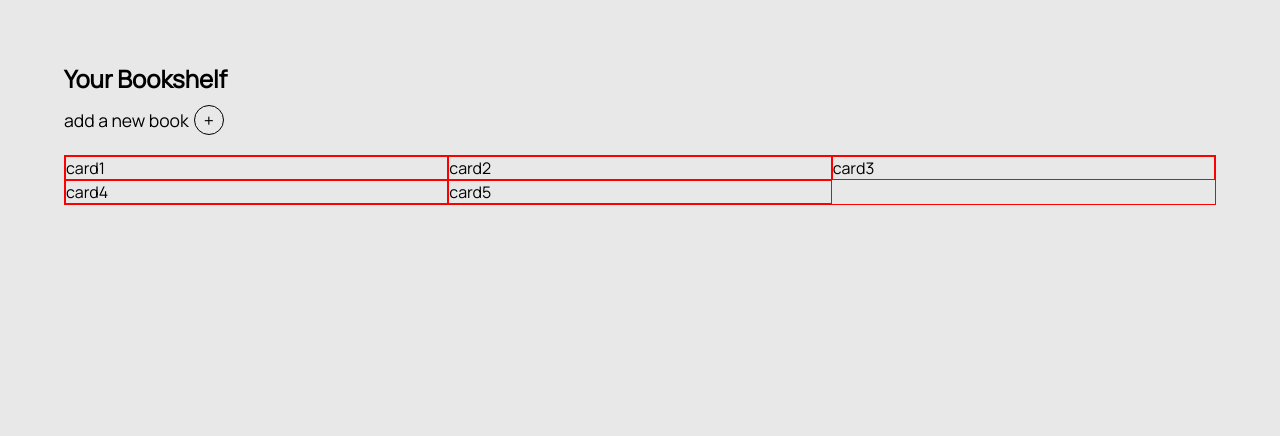
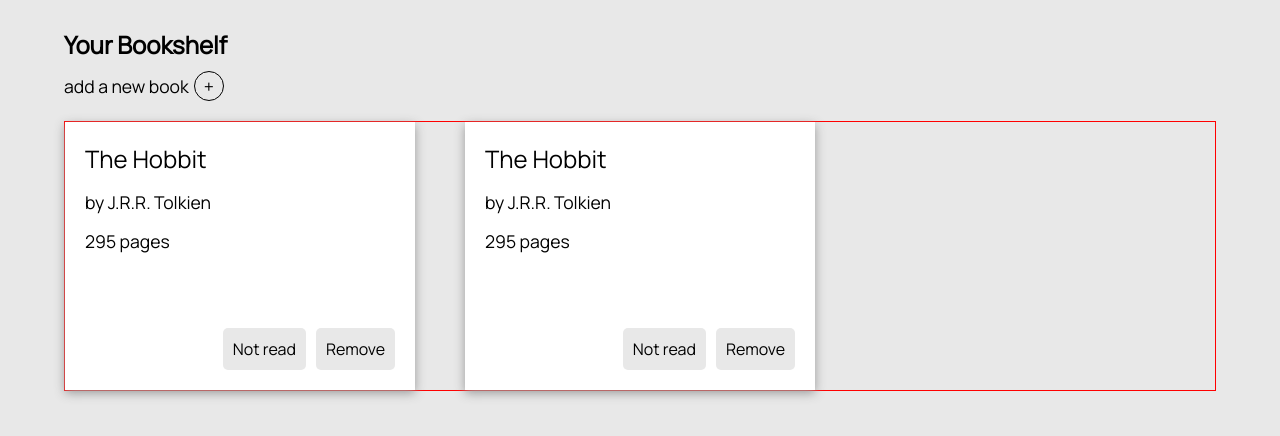
Before and after one commit to erinsophie/library, a website: page index.html in a window 1280 px wide. Shown: the part 124-560 px from the top of the page. Drawn offline with Linux system fonts and the light colour scheme.

Commit message:
Set up template cards

```diff
--- a/index.html
+++ b/index.html
@@ -32,14 +32,30 @@
         <p>add a new book</p>
         <button class="add-btn">+</button>
      </div>
-        <div class="books-grid">
-           <div class="card">card1</div>
-           <div class="card">card2</div>
-           <div class="card">card3</div>
-           <div class="card">card4</div>
-           <div class="card">card5</div>
+      <div class="books-grid">
+        <div class="card">
+            <p class="book-title">The Hobbit</p>
+            <p class="author">by J.R.R. Tolkien</p>
+            <p class="pages">295 pages</p>
+            <div class="btn-container">
+              <button class="read-btn not-read">Not read</button>
+              <button class="remove-btn">Remove</button>
+           </div>
         </div>
+
+        <div class="card">
+            <p class="book-title">The Hobbit</p>
+            <p class="author">by J.R.R. Tolkien</p>
+            <p class="pages">295 pages</p>
+            <div class="btn-container">
+              <button class="read-btn not-read">Not read</button>
+              <button class="remove-btn">Remove</button>
+           </div>
+        </div>
+
+      </div>
     </main>
 
+    <script src="script.js"></script>
 </body>
 </html>
--- a/script.js
+++ b/script.js
@@ -0,0 +1,14 @@
+const displayBooks = document.querySelector(".books-grid");
+
+const myLibrary = [];
+
+function Book(title, author, pages, read) {
+  this.title = title;
+  this.author = author;
+  this.pages = pages;
+  this.read = read;
+}
+
+function addBookToLibrary() {
+  // do stuff here
+}
--- a/styles.css
+++ b/styles.css
@@ -50,8 +50,12 @@
   --black: #000000;
   --light-blue: #8fcfd6;
   --light-grey: #e8e8e8;
+  --dark-grey: #999999;
+  --green: #A2CB94;
+  --red: #FF6060;
   --large-font: 2rem;
   --medium-font: 1.5rem;
+  --small-font: 1.1rem;
 }
 
 /* ---------------------HEADER--------------------- */
@@ -93,14 +97,14 @@
 .main-content {
     height: 100%;
     background-color: var(--light-grey);
-    padding: 5%;
+    padding: 30px 5%;
 }
 
 .add-book {
     display: flex;
     align-items: center;
     gap: 5px;
-    font-size: 1.1rem;
+    font-size: var(--small-font);
     margin-bottom: 20px;
   }
 
@@ -122,12 +126,50 @@
     margin-bottom: 10px;
 }
 
+/* ---------------------GRID--------------------- */
+
+
 .books-grid {
     display: grid;
     grid-template-columns: repeat(auto-fill, minmax(300px, 1fr));
+    gap: 50px;
     border: 1px solid red;
 }
 
 .card {
-    border: 1px solid red;
+    display: flex;
+    flex-direction: column;
+    gap: 15px;
+    padding: 20px;
+    font-size: var(--small-font);
+    background-color: var(--white);
+    box-shadow: 0 3px 10px var(--dark-grey);
 }
+
+.book-title {
+    font-size: var(--medium-font);
+}
+
+.btn-container {
+    display: flex;
+    justify-content: flex-end;
+    gap: 10px;
+    margin-top: 60px;
+}
+
+.btn-container button {
+    background-color: var(--light-grey);
+    padding: 10px;
+    border-radius: 5px;
+    border: none;
+    font-size: 1rem;
+    cursor: pointer;
+}
+
+.read-btn.read {
+    background-color: var(--green);
+}
+
+.remove-btn {
+    background-color: var(--red);
+}
```
